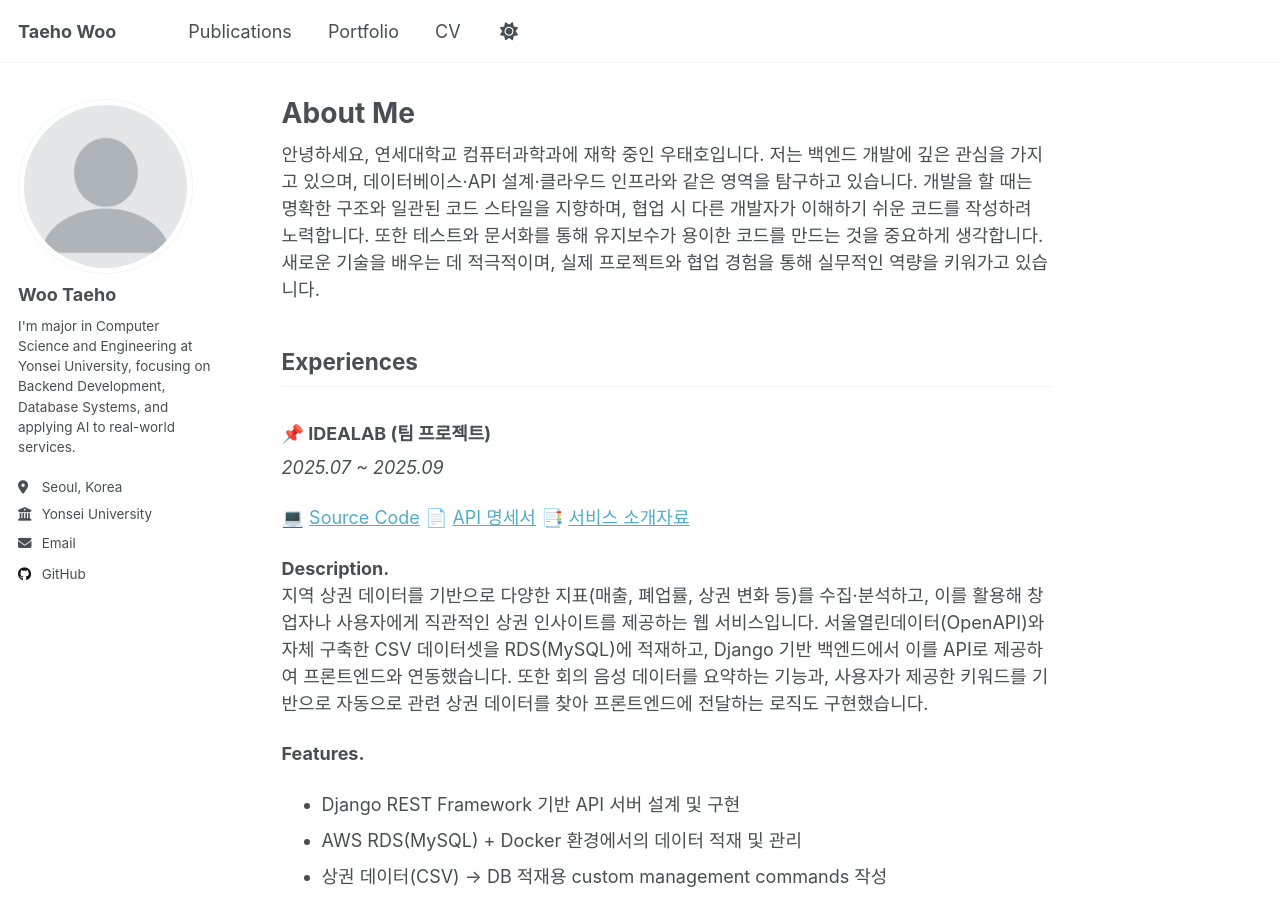
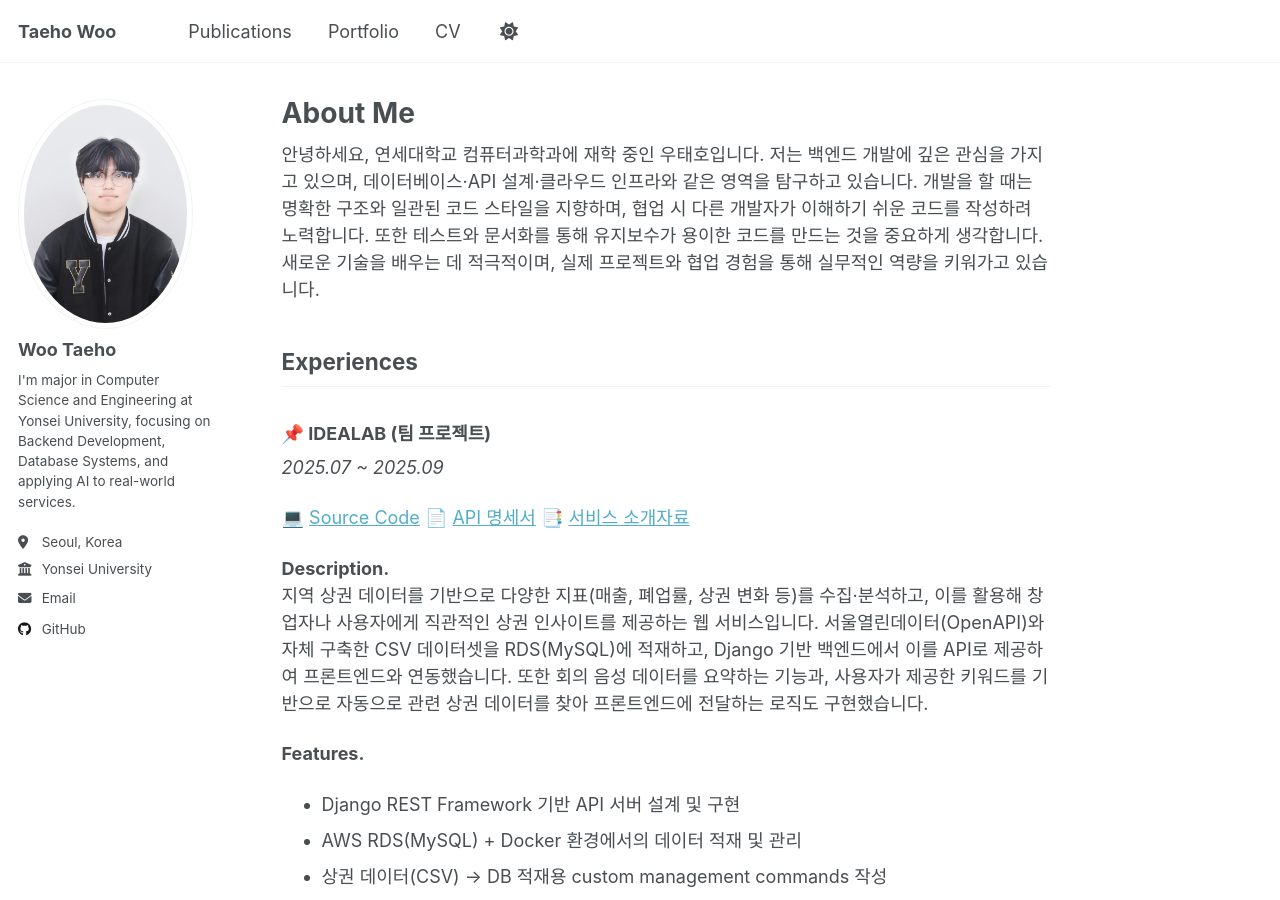
Before and after one commit to wooxogh/wooxogh.github.io, a Jekyll site: the page built from _pages/about.md, in a window 1280 px wide and 900 px high. Built offline with Jekyll 4.4.1, drawn with Linux system fonts in a browser that asks for light colours; a script that is not in the unit is left out.

Commit message:
profile edit

```diff
--- a/_config.yml
+++ b/_config.yml
@@ -22,7 +22,7 @@ repository               : "https://ehho916.github.io"
 #               Additional customization can be done by editing /_includes/author-profile.html
 author:
   # Biographic information
-  avatar           : "profile.png"
+  avatar           : "woo.png"
   name             : "Woo Taeho"
   pronouns         : # example: "she/her"
   bio              : "I'm major in Computer Science and Engineering at Yonsei University, focusing on Backend Development, Database Systems, and applying AI to real-world services."
```
Also changed, not shown: images/woo.png (added).
